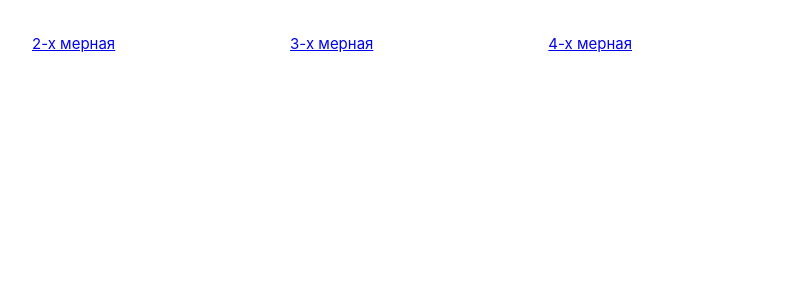
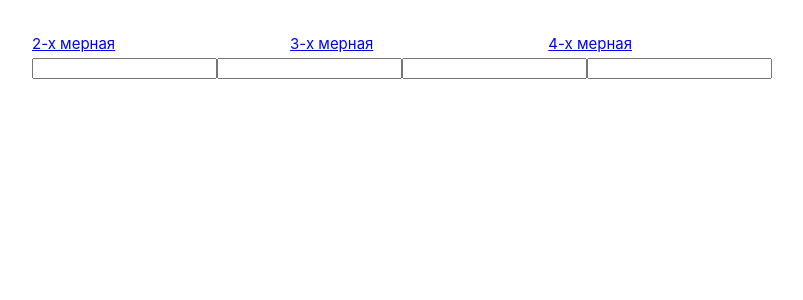
Before and after one commit to StasBeep/teacherProgramm, a Vue app: page / in a window 1280 px wide. Shown: the top 300 px of the page, without its empty margins (0-803 px from the left). Built offline with nearby package versions, Linux system fonts and the light colour scheme.

Commit message:
добавление компонента футер

```diff
--- a/src/views/HomeView.vue
+++ b/src/views/HomeView.vue
@@ -1,5 +1,10 @@
 <template>
-
+  <main>
+    <input type="number">
+    <input type="number">
+    <input type="number">
+    <input type="number">
+  </main>
 </template>
 
 <script setup>
```
Also changed, not shown: src/components/Footer.vue (added, +11 -0 lines).
